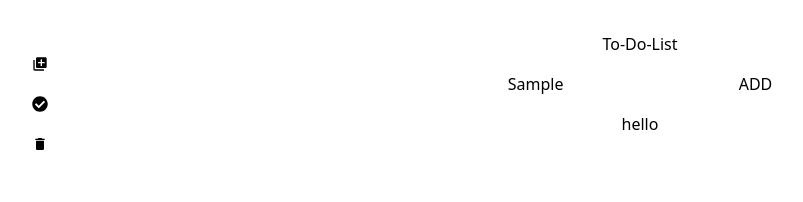
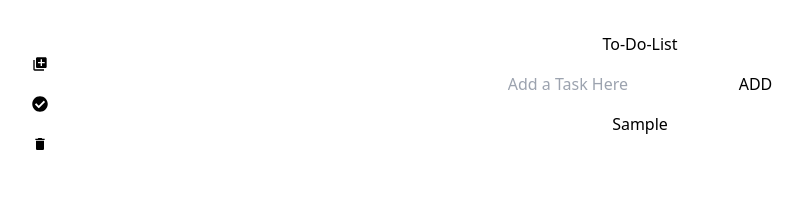
Before and after one commit to sourinegingit/TodoList-with-react, a React (Vite) app: page / in a window 1280 px wide. Both pictures are taken after typing "Sample" into the empty fields and a click on the button "ADD". Shown: the top 202 px of the page, without its empty margins (0-803 px from the left). Built offline with nearby package versions, Linux system fonts and the light colour scheme.

Commit message:
handle add task logic completed

```diff
--- a/src/components/todo.tsx
+++ b/src/components/todo.tsx
@@ -21,8 +21,8 @@ const Todo = () => {
     setTasks((prev) => {
       return [...prev, newTask];
     });
+    setInputValue("")
   };
-
 
   return (
     <div className="bg-gray-200 flex flex-col  min-h-[550px] rounded-xl p-7">
@@ -52,7 +52,17 @@ const Todo = () => {
       </div>
 
       {/* todo items */}
-      <TodoItems />
+      {tasks.length === 0 ? (
+        <p className="text-center text-xl text-slate-600">
+          no tasks to display
+        </p>
+      ) : (
+        <div className="flex flex-col gap-y-3">
+          {tasks.map((task) => (
+            <TodoItems key={task.id} taskItems={task}/>
+          ))}
+        </div>
+      )}
     </div>
   );
 };
--- a/src/components/todoItems.tsx
+++ b/src/components/todoItems.tsx
@@ -1,12 +1,24 @@
 import { FaCheckCircle } from "react-icons/fa"
 import { MdDelete } from "react-icons/md"
 
-const TodoItems = () => {
+interface taskItem{
+title:string;
+id:number;
+isCompleted:boolean
+}
+
+interface todoItemProps{
+    taskItems:taskItem
+}
+
+const TodoItems = ({taskItems}:todoItemProps) => {
+
+
   return (
     <div className=" flex items-center justify-between gap-56 p-2  ">
         <div className="flex items-center ">
           <FaCheckCircle className="text-xl" />
-          <p className="text-slate-600 ml-4 text-2xl">hello</p>
+          <p className="text-slate-600 ml-4 text-2xl">{taskItems.title}</p>
         </div>
         <MdDelete className="text-3xl"/>
       </div>
```
